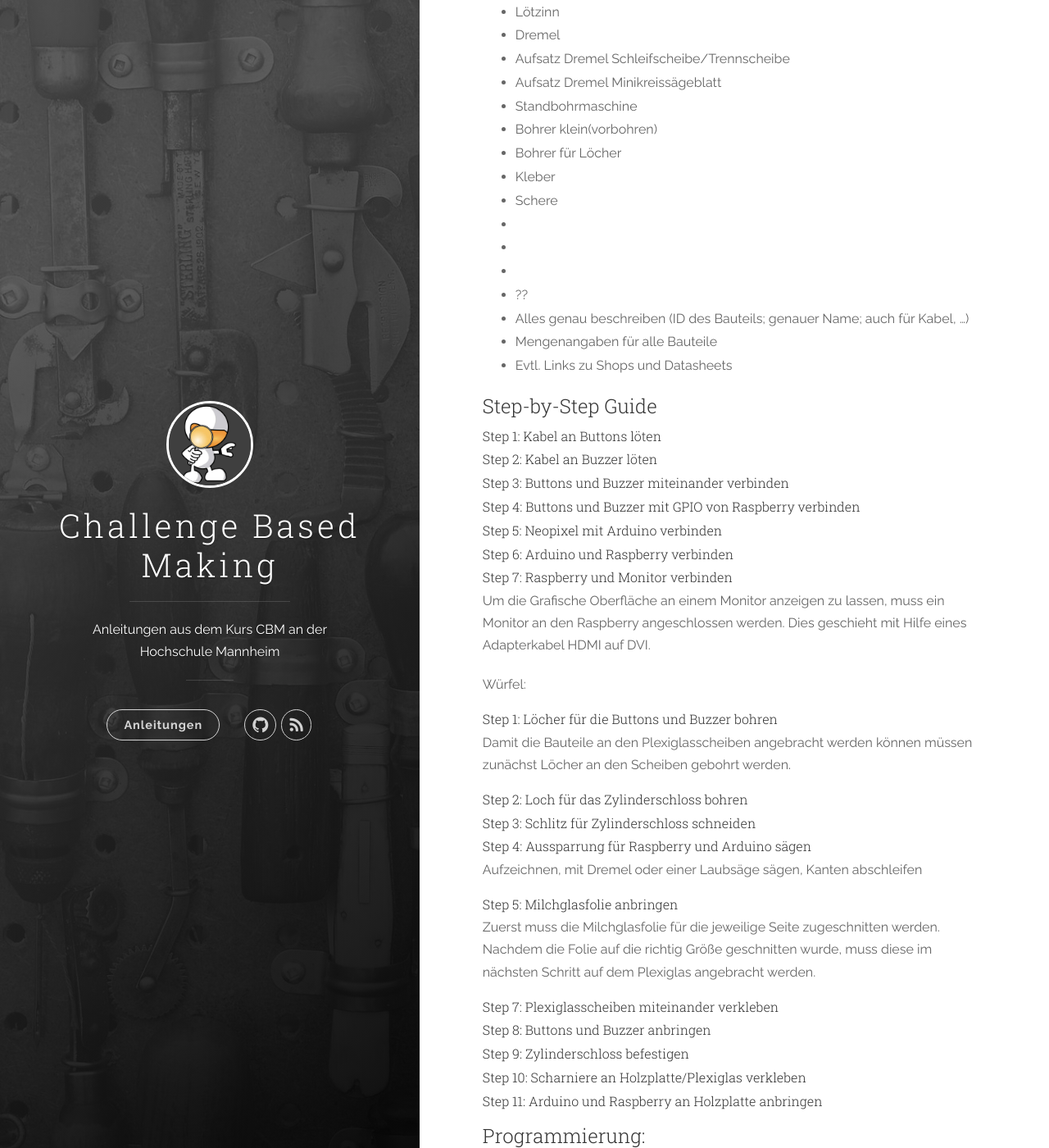
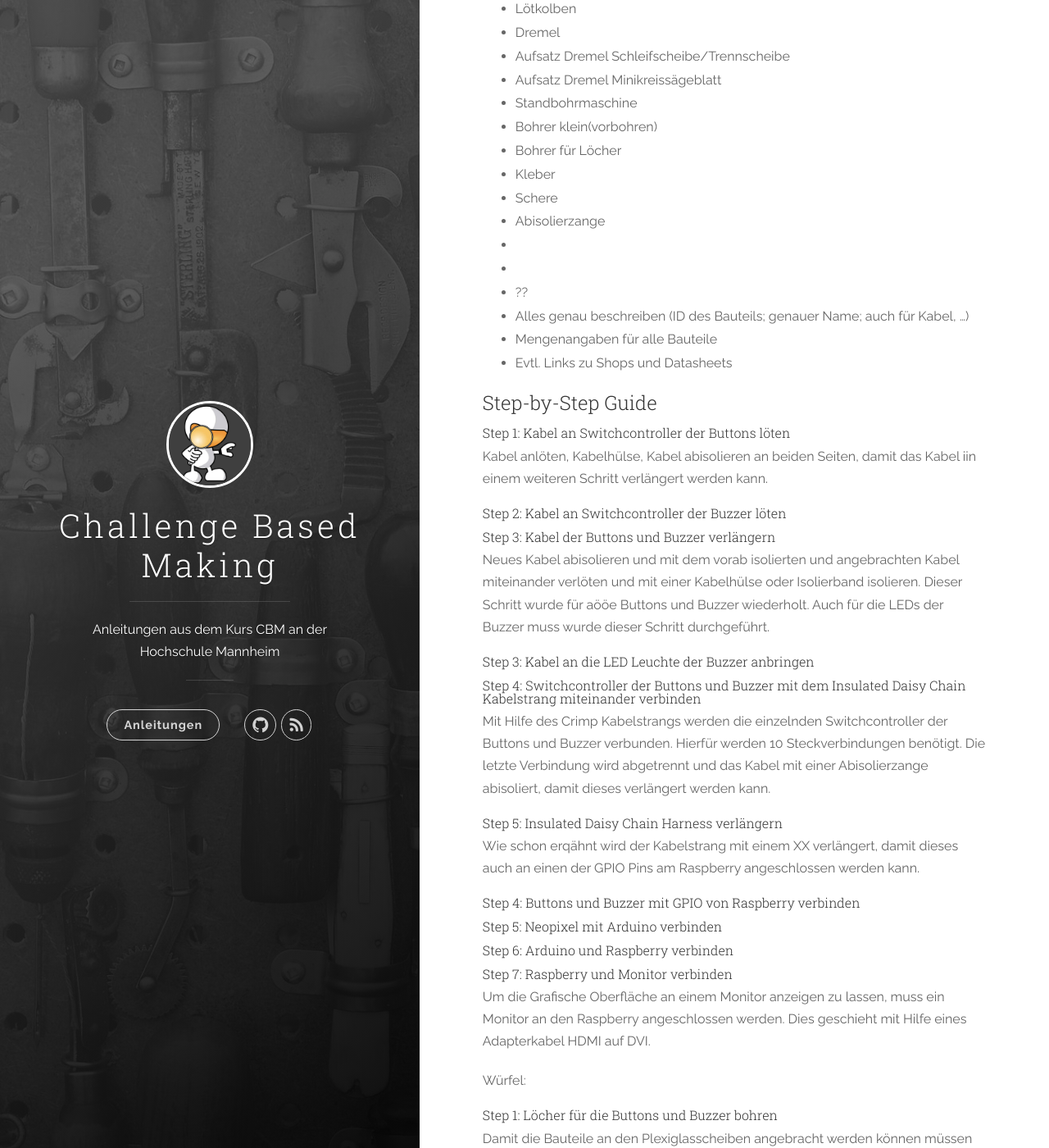
Before and after one commit to cbm-instructions/cbm-instructions.github.io, a Jekyll site: the page built from _posts/2016-06-13-twoandahalfwomen.markdown, in a window 1280 px wide and 1400 px high, scrolled down 1444 px. Shown: the whole window at 82% size. Built offline with Jekyll 4.4.1, drawn with Linux system fonts in a browser that asks for light colours; nearby versions of some CDN libraries; some of the changed text lies outside the part shown.

Commit message:
added text

```diff
--- a/_posts/2016-06-13-twoandahalfwomen.markdown
+++ b/_posts/2016-06-13-twoandahalfwomen.markdown
@@ -16,20 +16,20 @@ Qube der Würfel der Wissen schafft. Unser Projekt umfasst ein Quiz, das mit Hil
 ### Materialien:
   - 4x Plexiglas (25cmx25cm)
   - Milchglasfolie
-  - 2x Holz
+  - 2x Holz ???? Welches
   - 1x Raspberry Pi 3
   - 1x Mini USB-Kabel für Raspberry Pi 3 Stromversorgung
-  - 1x USB oder Bluetooth Maus für den Raspberry Pi
-  - 1x USB oder Bluetooth Tastatur für den Raspberry Pi
+  - 1x USB oder Bluetooth Maus für den Raspberry Pi 3
+  - 1x USB oder Bluetooth Tastatur für den Raspberry Pi 3
   - 1x Arduino Uno
-  - 1x Netzteil für Arduino Uno
+  - 1x Netzteil für Arduino Uno ????? Was für ein Netzteil
   - 1x Laptop/PC um den Arduino zu programmieren
   - 1x Breadboard
   - 2 x Push Dome Buttons blau (https://www.amazon.de/Big-Dome-Push-Button-Blue/dp/B008FZJ2WE)
   - 5 x Happ Standard Arcade Button (blau, gelb, rot, grün, schwarz)
   - 2x Black IL Concave Arcade Start Button (http://www.arcadeworlduk.com/products/Black-IL-Concave-Arcade-Start-Button.html)
   - Kabel
-  - Insulated Daisy Chain Harness with 32 Crimp Connections (http://www.arcadeworlduk.com/products/insulated-daisy-chain-harness-with-32-crimp-connections.html)
+  - Insulated Daisy Chain Harness with 32 Crimp Connections [= Isolierter verketteter Kabelstrang mit 32 Crimpverbindungen] (http://www.arcadeworlduk.com/products/insulated-daisy-chain-harness-with-32-crimp-connections.html)
   - Pins
   - Verbindungen Pins
   - 1x Universalzylinderschloss
@@ -38,7 +38,6 @@ Qube der Würfel der Wissen schafft. Unser Projekt umfasst ein Quiz, das mit Hil
 
 ### Werkzeuge:
   - Lötkolben
-  - Lötzinn
   - Dremel
   - Aufsatz Dremel Schleifscheibe/Trennscheibe
   - Aufsatz Dremel Minikreissägeblatt
@@ -47,7 +46,7 @@ Qube der Würfel der Wissen schafft. Unser Projekt umfasst ein Quiz, das mit Hil
   - Bohrer für Löcher
   - Kleber
   - Schere
-  -
+  - Abisolierzange
   -
   -
   - ??
@@ -58,9 +57,17 @@ Qube der Würfel der Wissen schafft. Unser Projekt umfasst ein Quiz, das mit Hil
 
 ## Step-by-Step Guide
 
-### Step 1: Kabel an Buttons löten
-### Step 2: Kabel an Buzzer löten
-### Step 3: Buttons und Buzzer miteinander verbinden
+### Step 1: Kabel an Switchcontroller der Buttons löten
+Kabel anlöten, Kabelhülse, Kabel abisolieren an beiden Seiten, damit das Kabel iin einem weiteren Schritt verlängert werden kann.
+### Step 2: Kabel an Switchcontroller der Buzzer löten
+### Step 3: Kabel der Buttons und Buzzer verlängern
+Neues Kabel abisolieren und mit dem vorab isolierten und angebrachten Kabel miteinander verlöten und mit einer Kabelhülse oder Isolierband isolieren.
+Dieser Schritt wurde für aööe Buttons und Buzzer wiederholt. Auch für die LEDs der Buzzer muss wurde dieser Schritt durchgeführt.
+### Step 3: Kabel an die LED Leuchte der Buzzer anbringen
+### Step 4: Switchcontroller der Buttons und Buzzer mit dem Insulated Daisy Chain Kabelstrang miteinander verbinden
+Mit Hilfe des Crimp Kabelstrangs werden die einzelnden Switchcontroller der Buttons und Buzzer verbunden. Hierfür werden 10 Steckverbindungen benötigt. Die letzte Verbindung wird abgetrennt und das Kabel mit einer Abisolierzange abisoliert, damit dieses verlängert werden kann.
+### Step 5: Insulated Daisy Chain Harness verlängern
+Wie schon erqähnt wird der Kabelstrang mit einem XX verlängert, damit dieses auch an einen der GPIO Pins am Raspberry angeschlossen werden kann.
 ### Step 4: Buttons und Buzzer mit GPIO von Raspberry verbinden
 ### Step 5: Neopixel mit Arduino verbinden
 ### Step 6: Arduino und Raspberry verbinden
```
